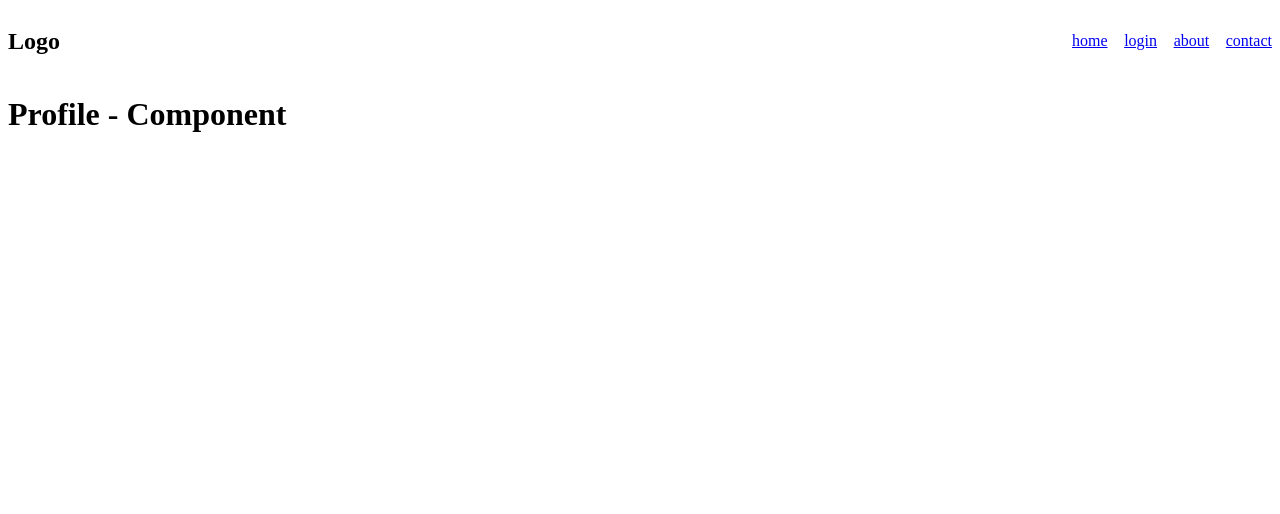
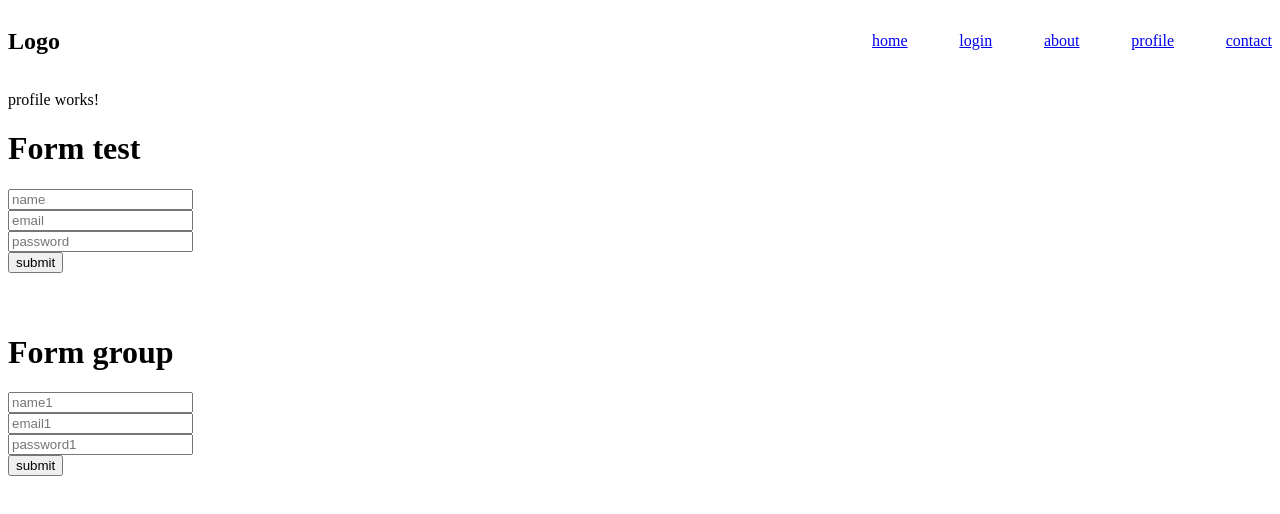
Before and after one commit to Hol7/AngularTuto, an Angular app: page /profile in a window 1280 px wide. Shown: the top 514 px of the page. Built offline with nearby package versions, Linux system fonts and the light colour scheme.

Commit message:
add profile component with form handling and update routing

```diff
--- a/src/app/app.routes.ts
+++ b/src/app/app.routes.ts
@@ -5,8 +5,8 @@ import { ContactComponent } from './contact/contact.component';
 import { PageNotFoundComponent } from './page-not-found/page-not-found.component';
 import { HomeComponent } from './home/home.component';
 import { SignupComponent } from './signup/signup.component';
+import { UserComponent } from './user/user.component';
 import { ProfileComponent } from './profile/profile.component';
-import { UserComponent } from './user/user.component';
 
 export const routes: Routes = [
   { path:'', component:HomeComponent},
@@ -15,7 +15,7 @@ export const routes: Routes = [
   { path: 'signup', component: SignupComponent},
   { path:"user/:id/:name", component:UserComponent},
   { path: 'about', component: AboutComponent },
-  { path: 'profile', component: ProfileComponent },
+  { path: 'profile', component: ProfileComponent},
   { path: 'contact', component: ContactComponent },
   { path: '**', component: PageNotFoundComponent },
 ];
--- a/src/app/header/header.component.html
+++ b/src/app/header/header.component.html
@@ -4,7 +4,7 @@
         Logo
     </h1>
     <ul
-        style="width: 200px;display: flex; cursor: pointer; padding: auto; justify-content: space-between; align-content: center; align-items: center; list-style: none;">
+        style="width: 400px;display: flex; cursor: pointer; padding: auto; justify-content: space-between; align-content: center; align-items: center; list-style: none;">
         <li>
             <a  RouterLinkActive="active" routerLink="/">home</a>
         </li>
@@ -20,6 +20,9 @@
     <li routerLink="profile">
       <a>profile</a>
     </li> -->
+      <li >
+        <a RouterLinkActive="active" routerLink="profile">profile</a>
+      </li>
         <li >
             <a RouterLinkActive="active" routerLink="contact">contact</a>
         </li>
--- /dev/null
+++ b/src/app/profile/profile.component.html
@@ -0,0 +1,35 @@
+<p>profile works!</p>
+
+<h1>Form test</h1>
+
+<input  type="text" placeholder="name" [formControl]="name">
+<br>
+<input type="email" placeholder="email" [formControl]="email">
+<br>
+<input type="password" placeholder="password" [formControl]="password">
+<br>
+<button (click)="getValue()"> submit</button>
+
+<br>
+<h1>{{name.value}} </h1>
+<h1>{{email.value}} </h1>
+<h1>{{password.value}} </h1>
+
+<br>
+
+<h1>Form group</h1>
+
+<form [formGroup]="profileForm" (ngSubmit)="submitData()" >
+    <input type="text" placeholder="name1" formControlName="name1">
+    <br>
+    <input type="email" placeholder="email1" formControlName="email1">
+    <br>
+    <input type="password" placeholder="password1" formControlName="password1">
+    <br>
+    <button>submit</button>
+</form>
+
+<br>
+<h1>{{this.profileForm.value.email1}} </h1>
+<!-- <h1>{{email1.value}} </h1>
+<h1>{{password1.value}} </h1> -->
--- a/src/app/profile/profile.component.ts
+++ b/src/app/profile/profile.component.ts
@@ -1,12 +1,28 @@
-import { Component } from "@angular/core";
+import { Component } from '@angular/core';
+import { FormControl, FormGroup, ReactiveFormsModule } from '@angular/forms';
 
 @Component({
+  selector: 'app-profile',
+  standalone: true,
+  imports: [ReactiveFormsModule],
+  templateUrl: './profile.component.html',
+  styleUrl: './profile.component.css',
+})
+export class ProfileComponent {
+  name = new FormControl();
+  email = new FormControl();
+  password = new FormControl();
 
-   selector:'app-profile',
-   standalone: true,
-   template:"<h1>Profile - Component</h1>"
-})
+  profileForm = new FormGroup({
+    name1: new FormControl(),
+    email1: new FormControl(),
+    password1: new FormControl(),
+  });
+  submitData(){
+    console.log(this.profileForm.value);
+  }
 
-export class ProfileComponent{
-
+  getValue() {
+    console.log(this.name.value);
+  }
 }
```
Also changed, not shown: src/app/profile/profile.component.css (added), 1 other file (tests, documents, lock files or other folders).
